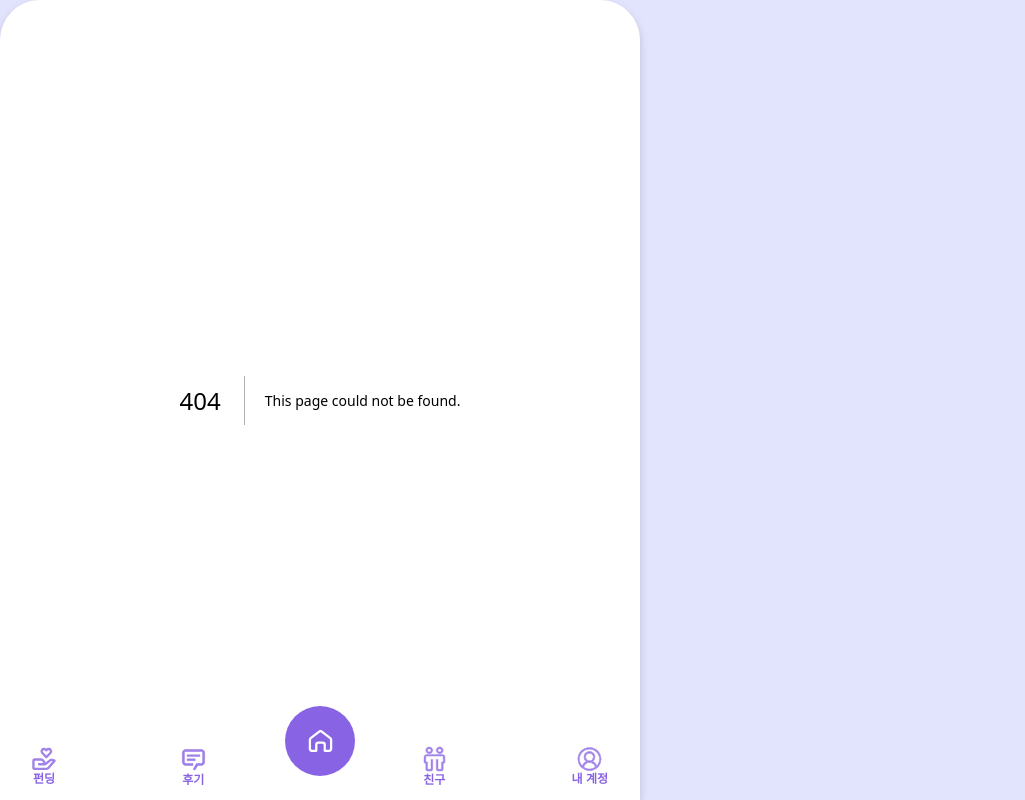
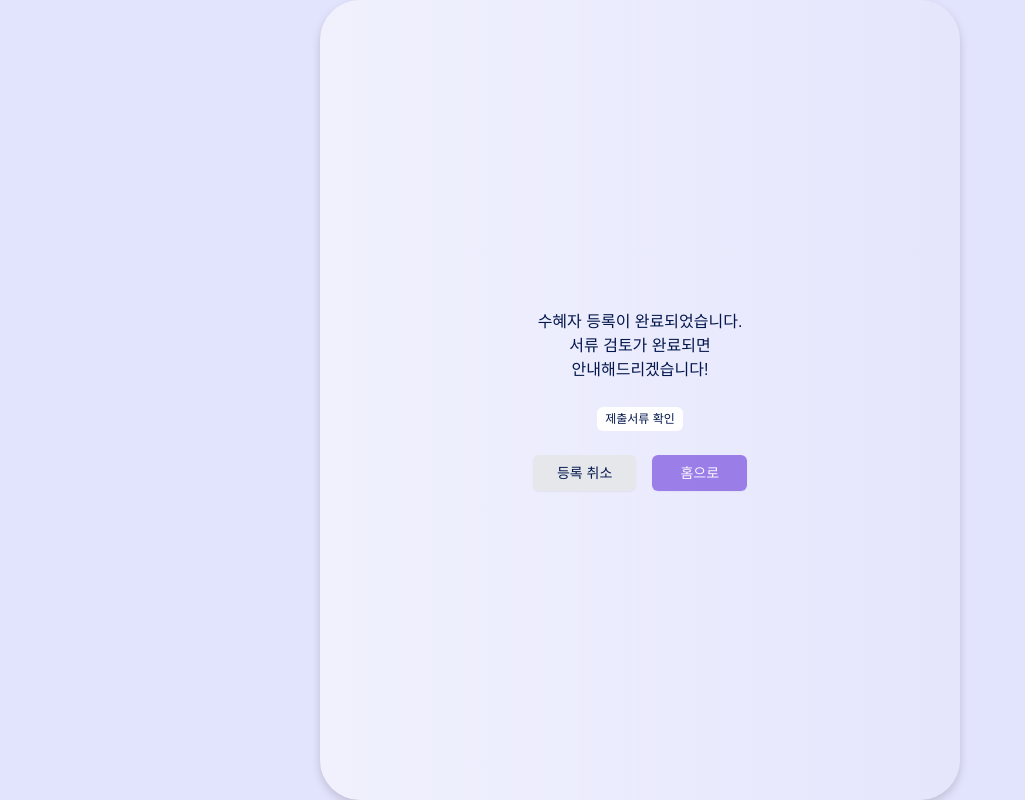
Before and after one commit to 2025-Advanced-Capstone-Chaeum/FE, a Next.js app: page /profile/recipient/complete in a window 1280 px wide. Before the commit this address had no page. Shown: the whole page, without its empty margins (0-1025 px from the left). Built offline with nearby package versions, Linux system fonts and the light colour scheme; a web font is replaced by a local one.

Commit message:
feat: 수혜자 등록 완료 페이지 생성

```diff
--- /dev/null
+++ b/src/app/(profile)/profile/recipient/complete/page.tsx
@@ -0,0 +1,28 @@
+"use client"
+
+import { Button } from '@/components/ui/button'
+import { useRouter } from 'next/navigation';
+import React from 'react'
+
+const RecipientCompletePage = () => {
+    const router = useRouter();
+
+  return (
+    <div className='flex flex-col h-screen justify-center items-center text-secondary gap-6'>
+        <div className="flex flex-col justify-center items-center">
+            <p>수혜자 등록이 완료되었습니다.</p>
+            <p>서류 검토가 완료되면</p>
+            <p>안내해드리겠습니다!</p>
+        </div>
+        <div>
+            <Button variant="soft" size="none" className='text-xs py-1 px-2'>제출서류 확인</Button>
+        </div>
+        <div className='flex gap-4'>
+            <Button variant="gray" className="px-6" onClick={() => router.back()}>등록 취소</Button>
+            <Button className="px-7" onClick={() => router.push("/")}>홈으로</Button>
+        </div>
+    </div>
+  )
+}
+
+export default RecipientCompletePage
--- a/src/components/NavigationBarWrapper.tsx
+++ b/src/components/NavigationBarWrapper.tsx
@@ -13,6 +13,7 @@ const NavigationBarWrapper = () => {
     "/donation/reward/notify",
     "/profile/donationhistory",
     "/profile/recipient/register",
+    "/profile/recipient/complete"
   ];
   const shouldHideFooter = hidePaths.includes(pathname);
 
--- a/src/components/profile/recipient/RecipientConfirmModal.tsx
+++ b/src/components/profile/recipient/RecipientConfirmModal.tsx
@@ -1,11 +1,14 @@
 import React from 'react';
 import { Button } from '@/components/ui/button';
+import { useRouter } from 'next/navigation';
 
 interface RecipientConfirmModalProps {
     onClose: () => void;
 }
 
 const RecipientConfirmModal: React.FC<RecipientConfirmModalProps> = ({ onClose }) => {
+  const router = useRouter();
+
   return (
     <div className="fixed top-0 left-0 w-full h-full bg-black/50 flex items-center justify-center z-50">
       <div className="flex flex-col items-center bg-white rounded-2xl p-10 gap-5">
@@ -13,6 +16,7 @@ const RecipientConfirmModal: React.FC<RecipientConfirmModalProps> = ({ onClose }
         <div className="flex justify-end gap-4">
           <Button variant="gray" onClick={onClose}>취소</Button>
           <Button onClick={() => {
+            router.push("/profile/recipient/complete");
             onClose();
           }}>확인</Button>
         </div>
```
